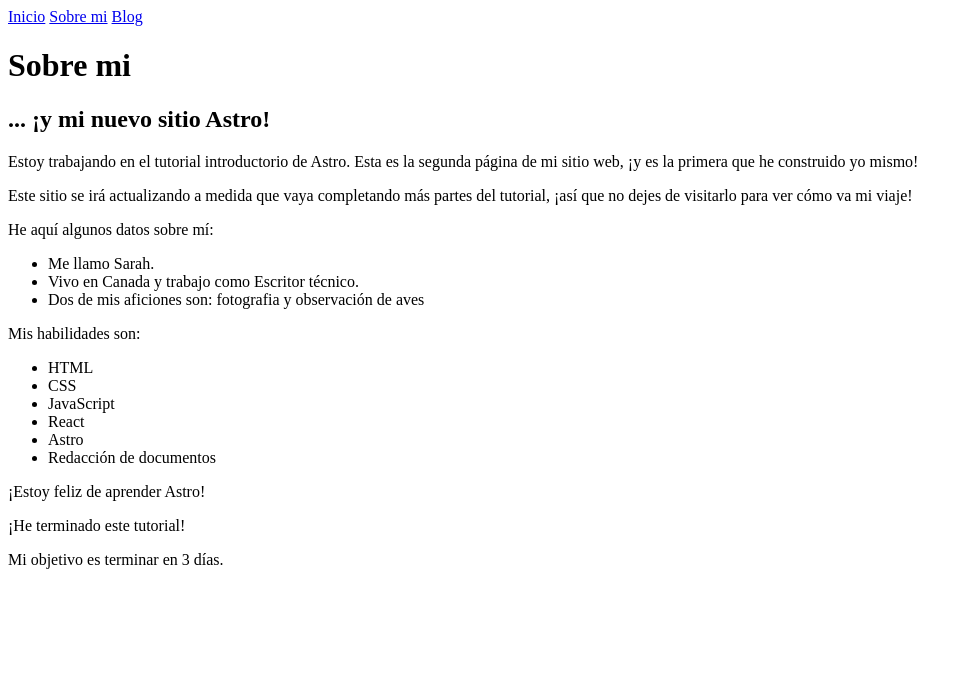
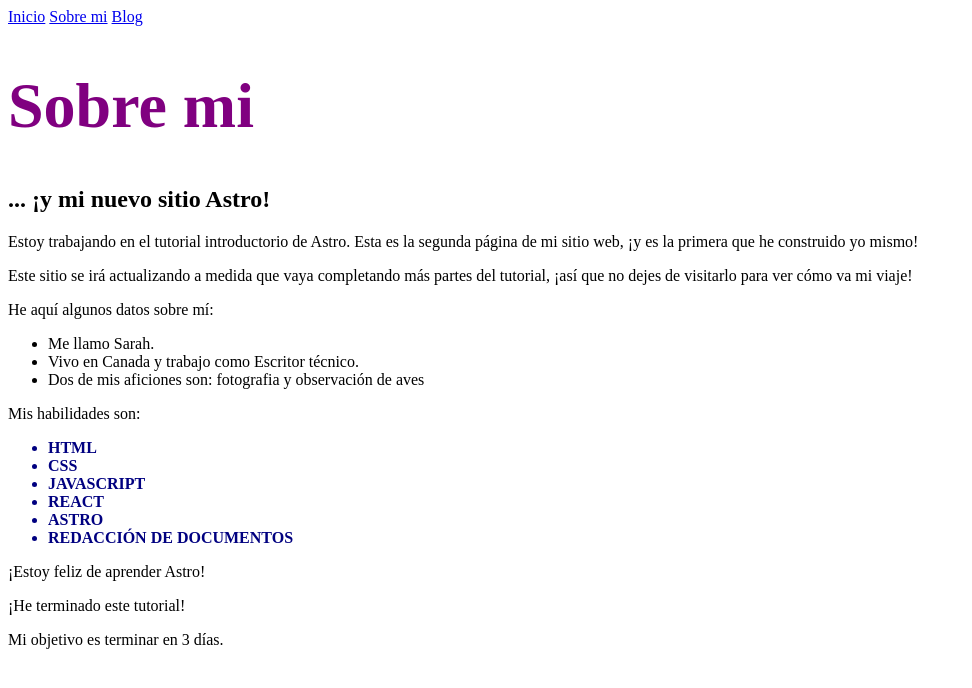
Before and after one commit to DAVID-VELA/blog, an Astro site: page /about in a window 1280 px wide. Shown: the whole page, without its empty margins (0-972 px from the left). Built offline with nearby package versions, Linux system fonts and the light colour scheme; Astro itself is replaced by a stand-in of ours.

Commit message:
style(About): Estiliza una página individual

```diff
--- a/src/pages/about.astro
+++ b/src/pages/about.astro
@@ -20,6 +20,10 @@ const skills = [
 const happy = true;
 const finished = true;
 const goal = 3;
+
+const skillColor = "navy";
+const fontWeight = "bold";
+const textCase = "uppercase";
 ---
 
 <html lang="es">
@@ -29,6 +33,17 @@ const goal = 3;
     <meta name="viewport" content="width=device-width" />
     <meta name="generator" content={Astro.generator} />
     <title>{pageTitle}</title>
+    <style define:vars={{ skillColor, fontWeight, textCase }}>
+      h1 {
+        color: purple;
+        font-size: 4rem;
+      }
+      .skill {
+        color: var(--skillColor);
+        font-weight: var(--fontWeight);
+        text-transform: var(--textCase);
+      }
+    </style>
   </head>
   <body>
     <a href="/">Inicio</a>
@@ -62,7 +77,7 @@ const goal = 3;
     </ul>
     <p>Mis habilidades son:</p>
     <ul>
-      {skills.map((skill) => <li>{skill}</li>)}
+      {skills.map((skill) => <li class="skill">{skill}</li>)}
     </ul>
     {happy && <p>¡Estoy feliz de aprender Astro!</p>}
 
```
